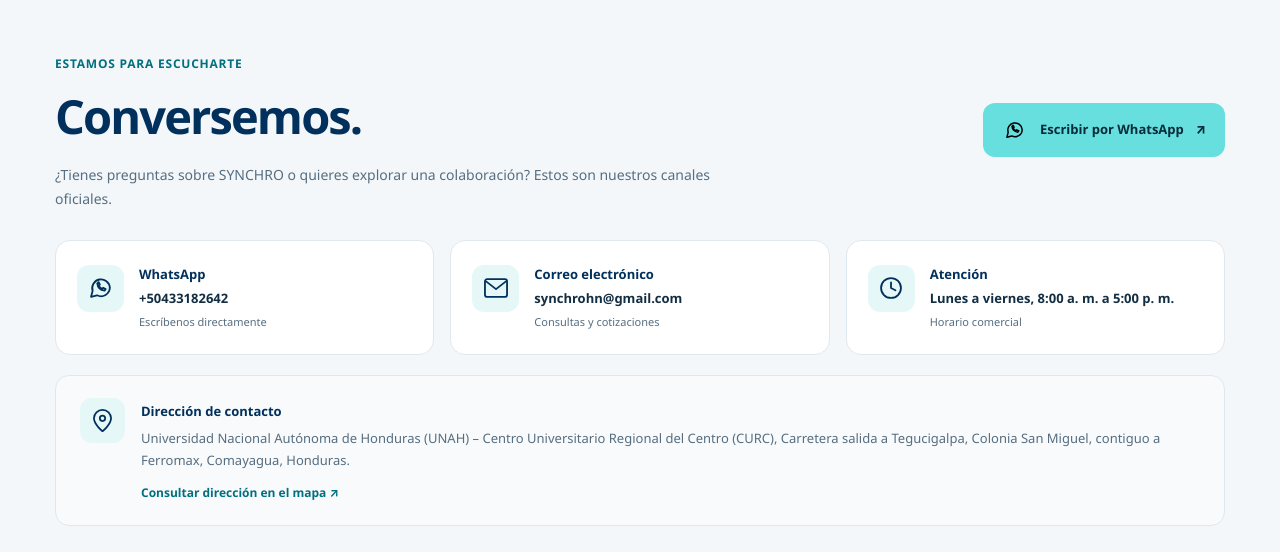
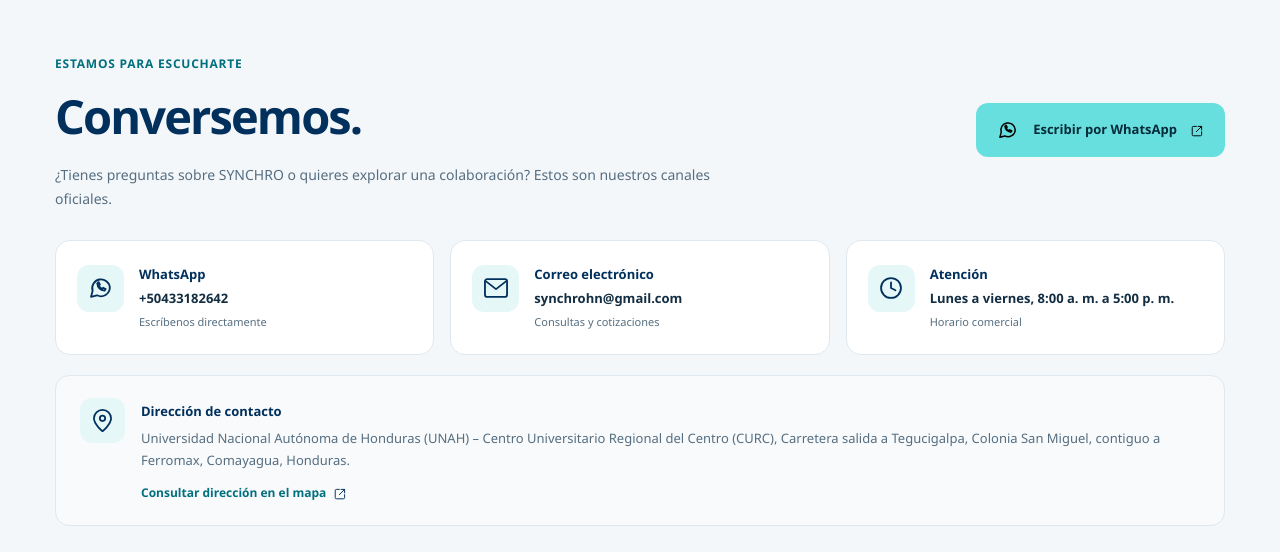
Before and after one commit to Bjosue95/SYNCHRO, a Vue app in the folder frontend/usuarios-app/: page / in a window 1280 px wide. Shown: the part 6300-6852 px from the top of the page. Built offline with nearby package versions, Linux system fonts and the light colour scheme; no server answers.

Commit message:
design(usuarios): iconos web propios y textos comerciales en ContactSection.vue

```diff
--- a/frontend/usuarios-app/src/components/landing/ContactSection.vue
+++ b/frontend/usuarios-app/src/components/landing/ContactSection.vue
@@ -20,7 +20,7 @@ const mapa = "https://www.google.com/maps/search/?api=1&query=" +
         <a class="syn-contacto-cta" :href="whatsapp" target="_blank" rel="noopener noreferrer">
           <AppIcon nombre="whatsapp" :tamano="26"/>
           Escribir por WhatsApp
-          <span aria-hidden="true">↗</span>
+          <AppIcon nombre="enlace-externo" :tamano="17"/>
         </a>
       </div>
 
@@ -56,7 +56,7 @@ const mapa = "https://www.google.com/maps/search/?api=1&query=" +
         <div>
           <strong>Dirección de contacto</strong>
           <p>{{ empresa.direccion }}</p>
-          <a :href="mapa" target="_blank" rel="noopener noreferrer">Consultar dirección en el mapa ↗</a>
+          <a :href="mapa" target="_blank" rel="noopener noreferrer">Consultar dirección en el mapa <AppIcon nombre="enlace-externo" :tamano="17"/></a>
         </div>
       </div>
     </div>
@@ -85,7 +85,7 @@ a.syn-contacto-item:hover { border-color:var(--brand-accent); }
 .syn-contacto-address-icon { display:grid; place-items:center; width:45px; height:45px; flex-shrink:0; background:var(--surface-accent); border-radius:12px; }
 .syn-contacto-address strong { color:var(--text-strong); font-size:13px; }
 .syn-contacto-address p { color:var(--text-muted); font-size:13px; line-height:1.65; margin:6px 0 8px; }
-.syn-contacto-address a { text-decoration:none; color:var(--accent-text); font-weight:720; font-size:12px; }
+.syn-contacto-address a { display:inline-flex; align-items:center; gap:6px; text-decoration:none; color:var(--accent-text); font-weight:720; font-size:12px; }
 .syn-contacto-address a:hover { text-decoration:underline; }
 @media(max-width:940px) { .syn-contacto-grid { grid-template-columns:repeat(2,minmax(0,1fr)); } .syn-contacto-heading { align-items:flex-start; flex-direction:column; gap:19px; } }
 @media(max-width:580px) { .syn-contacto-grid { grid-template-columns:1fr; gap:11px; } .syn-contacto-item { padding:19px; } .syn-contacto-address { padding:18px; } }
```
